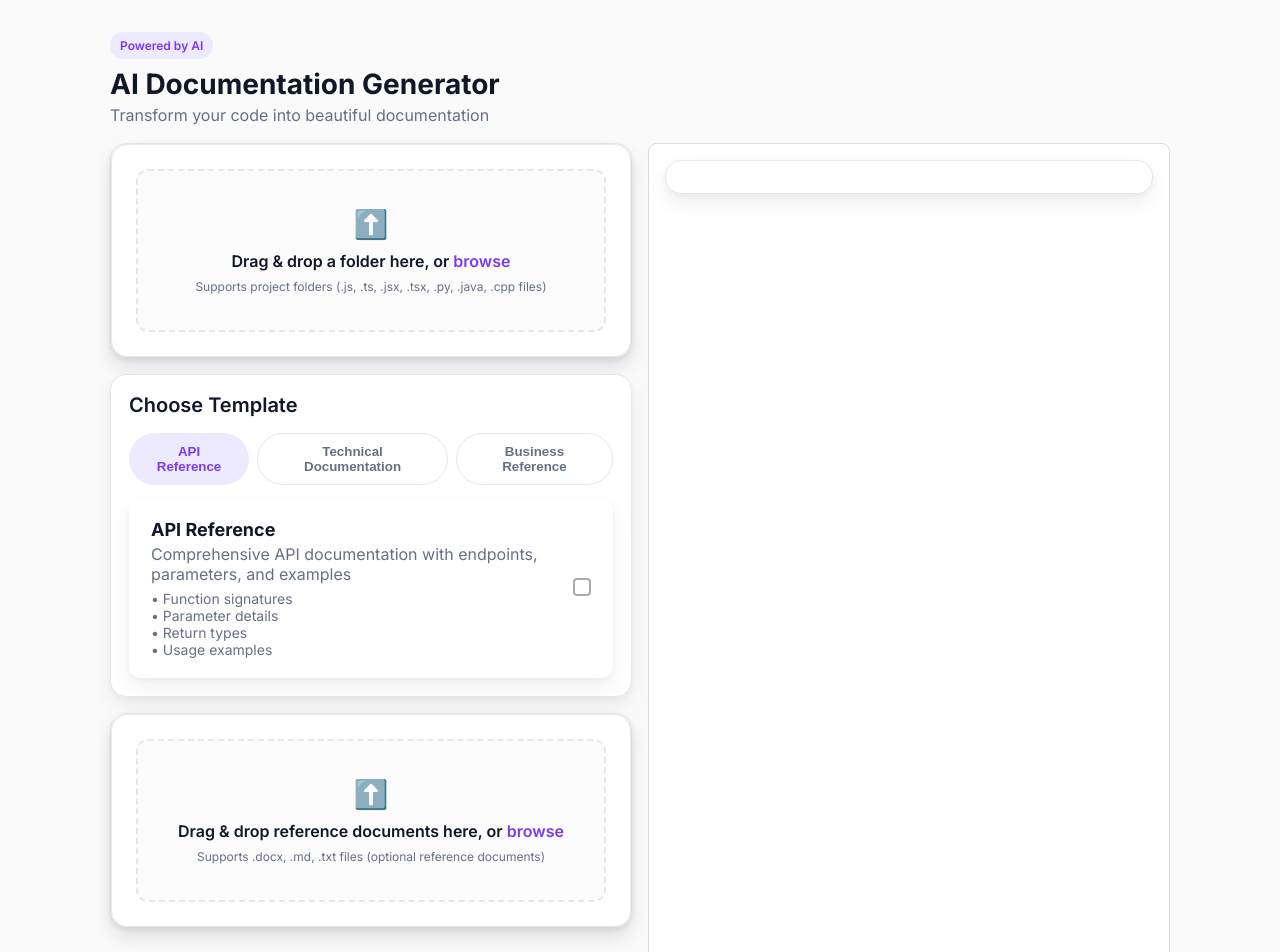
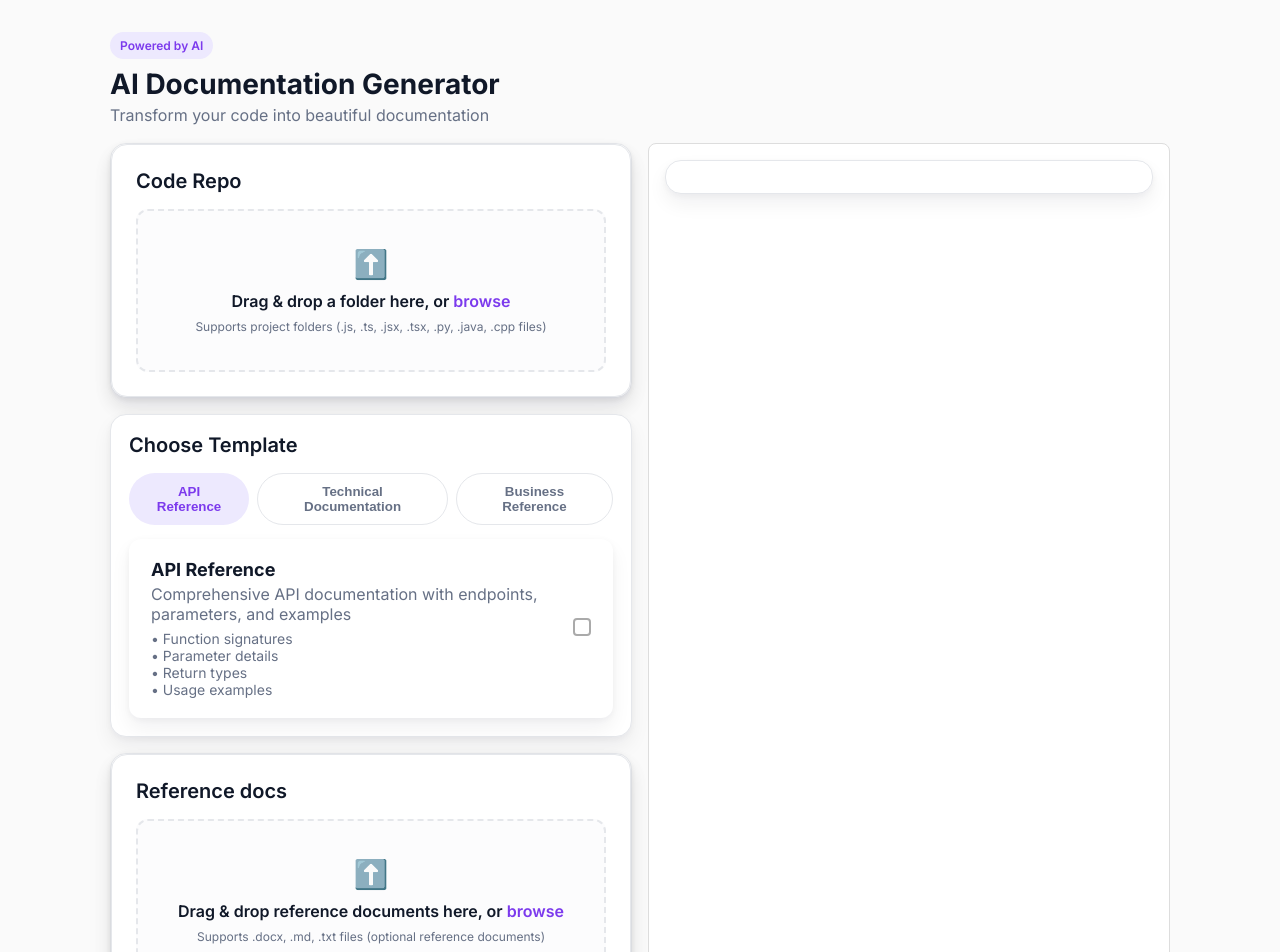
Before and after one commit to rubeshkanna/Documentation-POC, an Angular app: page / in a window 1280 px wide. Shown: the top 952 px of the page. Built offline with nearby package versions, Linux system fonts and the light colour scheme.

Commit message:
added heading

```diff
--- a/src/app/components/file-upload/file-upload.html
+++ b/src/app/components/file-upload/file-upload.html
@@ -1,4 +1,6 @@
 <div class="upload card" [class.dragging]="dragging()" (drop)="onDrop($event)">
+  <div class="section-title" *ngIf="mode === 'folder'">Code Repo</div>
+  <div class="section-title" *ngIf="mode === 'docs'">Reference docs</div>
   <div class="dropzone">
     <div class="icon">⬆️</div>
 
```
